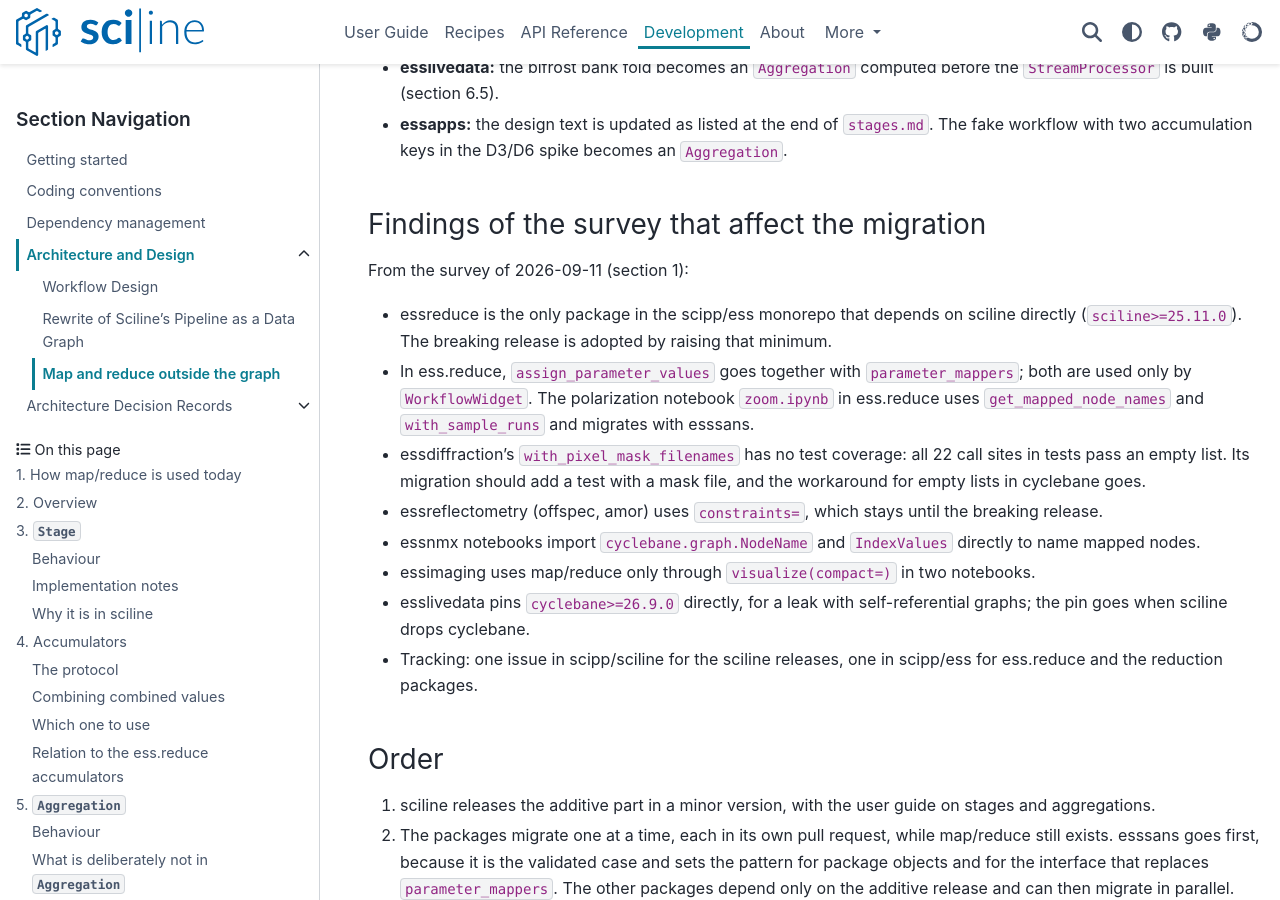
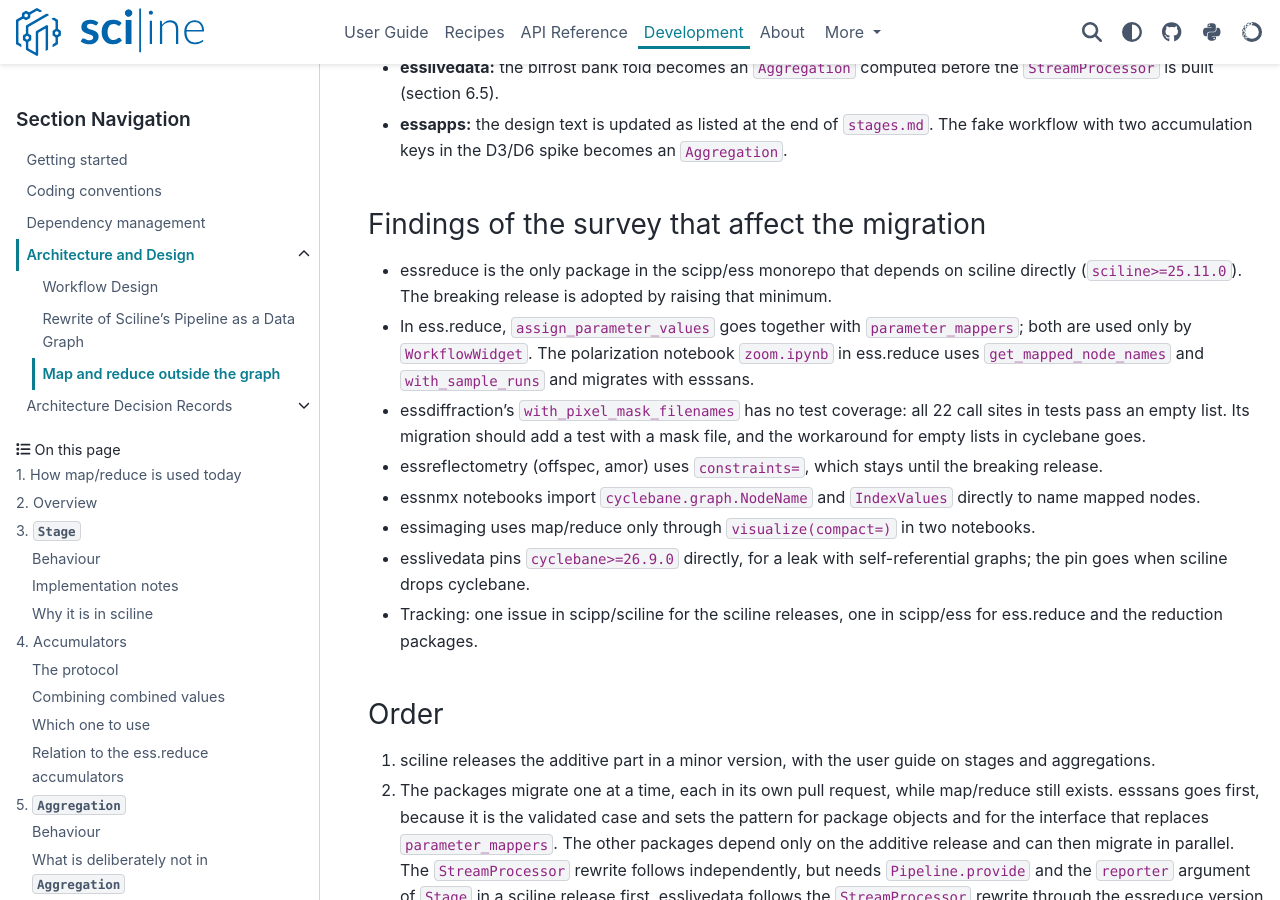
Before and after one commit to scipp/sciline, a Sphinx documentation site: the page built from docs/developer/architecture-and-design/map-reduce-outside-the-graph.md, in a window 1280 px wide and 900 px high, scrolled down 14568 px. Built offline with Sphinx 7.4.7 and the PyData theme 0.15.4, drawn with Linux system fonts in a browser that asks for light colours; the version number could not be read and is left out.

Commit message:
Remove confusing reference

```diff
--- a/docs/developer/architecture-and-design/map-reduce-outside-the-graph.md
+++ b/docs/developer/architecture-and-design/map-reduce-outside-the-graph.md
@@ -502,8 +502,6 @@ Not validated: the rewrite of `StreamProcessor` against its real tests.
 
 ### Findings of the survey that affect the migration
 
-From the survey of 2026-09-11 (section 1):
-
 - essreduce is the only package in the scipp/ess monorepo that depends on sciline directly (`sciline>=25.11.0`).
   The breaking release is adopted by raising that minimum.
 - In ess.reduce, `assign_parameter_values` goes together with `parameter_mappers`; both are used only by `WorkflowWidget`.
```
